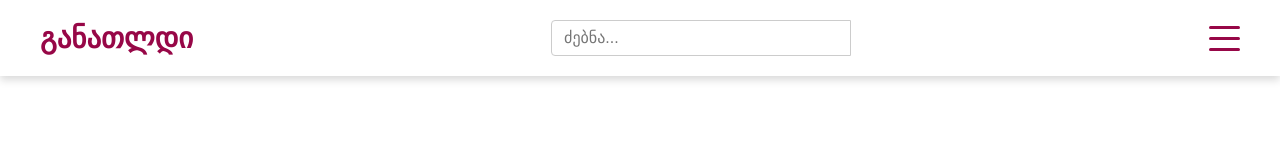
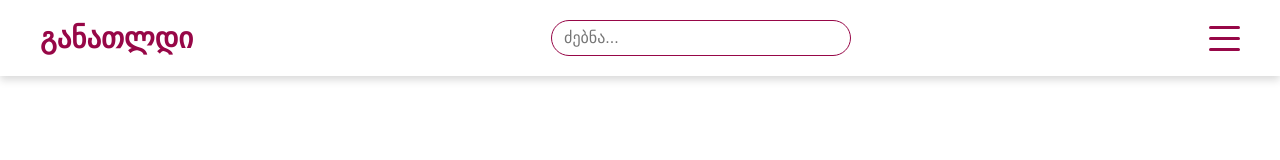
Before and after one commit to BekaGigashvili/learning-portal-frontend, a React (Create React App) app: page / in a window 1280 px wide. Shown: the top 160 px of the page. Built offline with nearby package versions, Linux system fonts and the light colour scheme.

Commit message:
changing search field appearence

```diff
--- a/src/components/topbar/Topbar.jsx
+++ b/src/components/topbar/Topbar.jsx
@@ -14,6 +14,7 @@ export default function Topbar({ menuOpen, setMenuOpen }) {
   const handleKeyDown = (e) => {
     if (e.key === "Enter") {
       navigate(`/search?q=${encodeURIComponent(searchQuery)}`);
+      setSearchQuery("");
     }
   };
 
--- a/src/components/topbar/Topbar.scss
+++ b/src/components/topbar/Topbar.scss
@@ -15,6 +15,7 @@
   box-sizing: border-box;
   transition: all 1s ease;
   margin: 0;
+
   .logo {
     font-size: 1.8rem;
     font-weight: bold;
@@ -22,6 +23,7 @@
     transition: all 2s ease;
     text-decoration: none;
   }
+
   .search-bar {
     flex: 1;
     display: flex;
@@ -31,24 +33,17 @@
     input {
       padding: 8px 12px;
       font-size: 16px;
-      border: 1px solid #ccc;
-      border-radius: 4px 0 0 4px;
+      border: 1.5px solid $mainColor;
+      border-radius: 20px;
       width: 300px;
+
+
+      &:focus {
+        border: 1.5px solid $mainColor !important;
+        outline: none;
+      }
     }
 
-    button {
-      padding: 8px 16px;
-      background-color: #3498db;
-      color: white;
-      font-size: 16px;
-      border: none;
-      border-radius: 0 4px 4px 0;
-      cursor: pointer;
-    }
-
-    button:hover {
-      background-color: #2980b9;
-    }
   }
 
   .hamburger {
```
